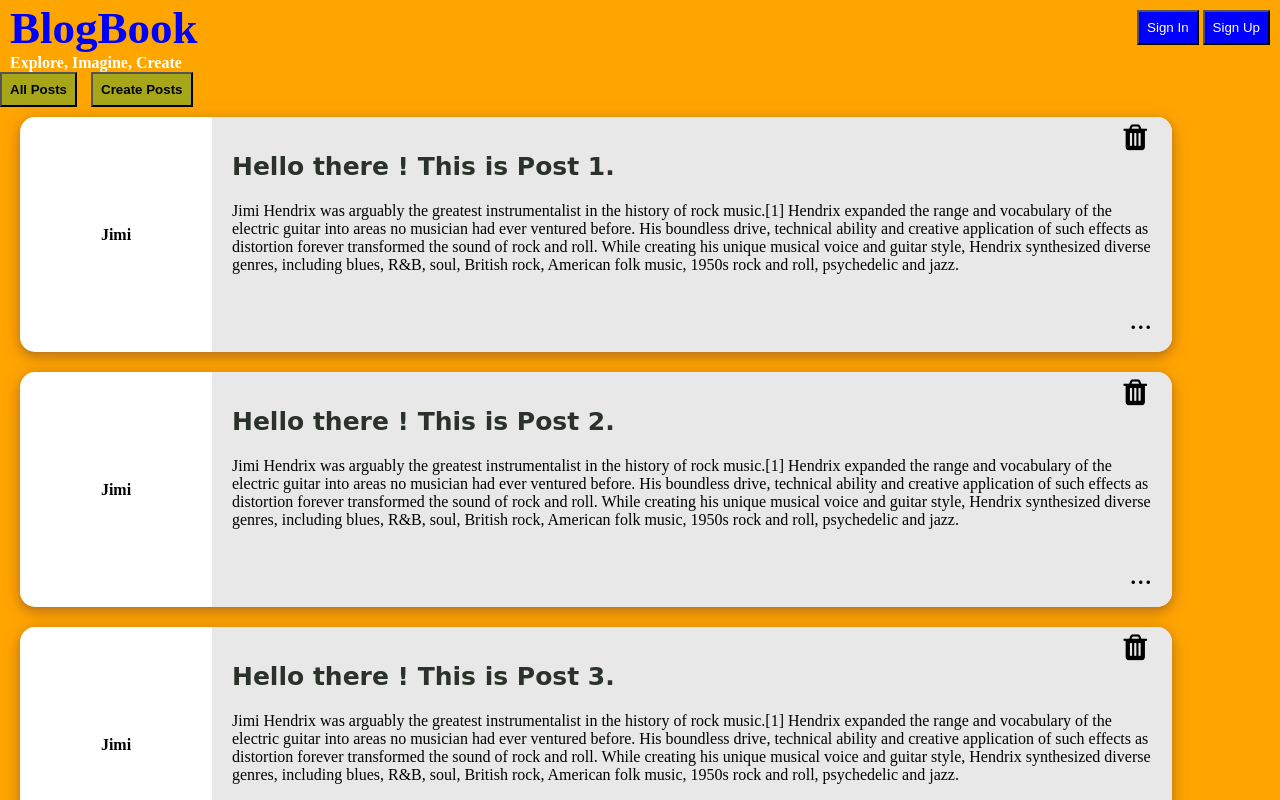
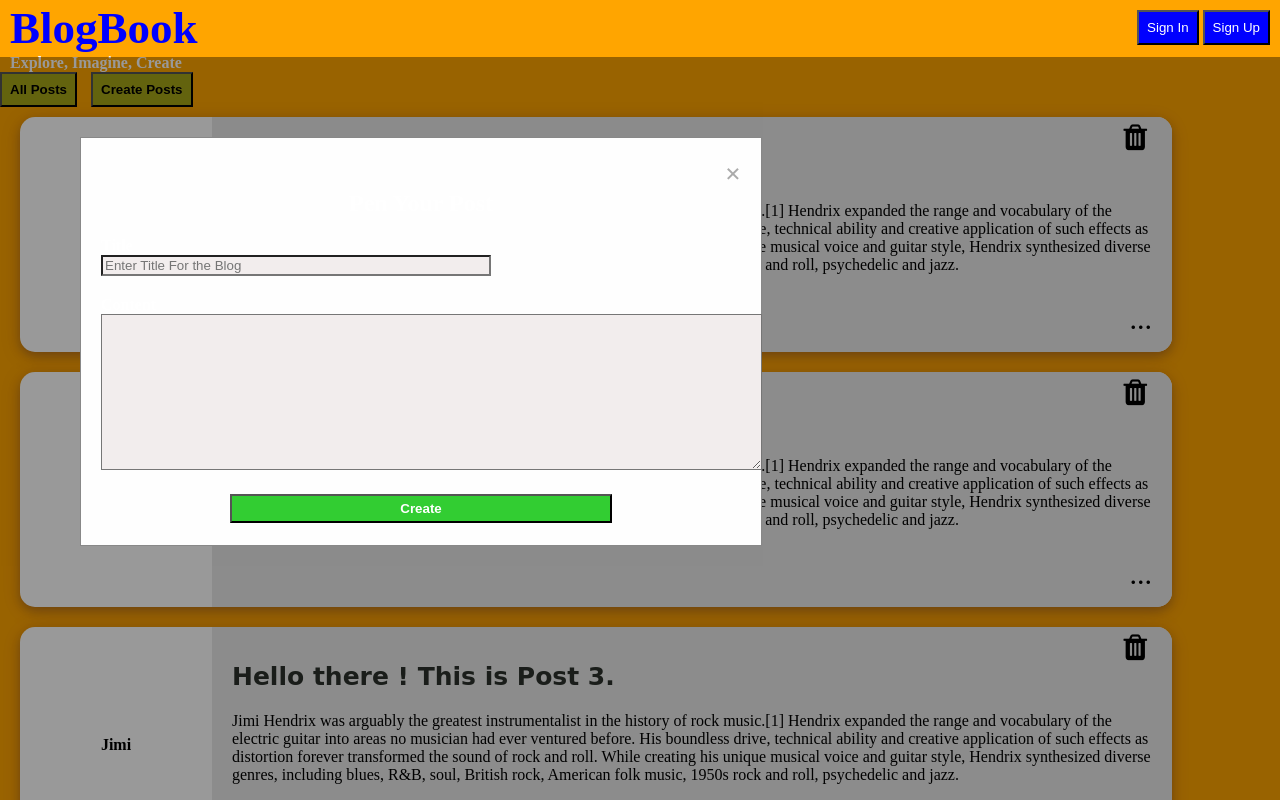
Before and after one commit to Dimpal-Kalita/BlogBook, a plain HTML site: page html/bloglist.html in a window 1280 px wide. Both pictures are taken after a click on the button "Create Posts". Shown: the top 800 px of the page. Drawn offline with nearby package versions, Linux system fonts and the light colour scheme; files that its build step writes are made by us from their sources; a web font is replaced by a local one.

Commit message:
fixing create page doesnot work issue

```diff
--- a/html/bloglist.html
+++ b/html/bloglist.html
@@ -13,6 +13,9 @@
         <!-- Place all CSS for fonts in this file -->
         <link href='../css/font.css' rel='stylesheet' type='text/css'>
     <link rel="stylesheet" href="..\font-awesome-4.7.0/css/font-awesome.min.css">
+    <script src="https://ajax.googleapis.com/ajax/libs/jquery/3.4.1/jquery.min.js"></script>
+    <script src="https://cdnjs.cloudflare.com/ajax/libs/popper.js/1.14.7/umd/popper.min.js"></script>
+    <script src="https://maxcdn.bootstrapcdn.com/bootstrap/4.3.1/js/bootstrap.min.js"></script>
 
     <title>BlogList</title>
 </head>
@@ -49,6 +52,8 @@
 
 
         </div>
+
+
     </div>
 
     <div id="myModal" class="modal">
@@ -110,6 +115,33 @@
         </div>
 
     </div>
+    <div >
+
+        <div id="postmyModal" class="modal" style="margin-top: -50px; padding: 80px;" >
+            <div class="modal-content">
+                <span class="pclose" style="margin-left: 1000px;">&times;</span>
+                <form>
+                    <h2 align="center" style="margin-top: 0px">Pen Your Post</h2>
+                    <p style="margin-bottom: 0px">
+                        Title
+                    </p>
+                    <input required="true" style="background: #f2eded; margin-left: 0px;width: 382px;margin-right: 5px" type="text" placeholder="Enter Title For the Blog">
+                    <p style="margin-bottom: 0px">
+                        Content
+                    </p>
+                    <textarea rows="10" cols="80" style="background-color: #f2eded;">
+
+                    </textarea>
+                    <p align="center" style="margin-bottom: 2px">
+                        <button style="background: limegreen;color: white;font-weight: bold;width: 382px;padding: 5px">Create</button>
+                    </p>
+                </form>
+            </div>
+
+        </div>
+
+    </div>
+
     <div class="allpostcontainer">
         <div class="post">
             <div class="post-left">
```
